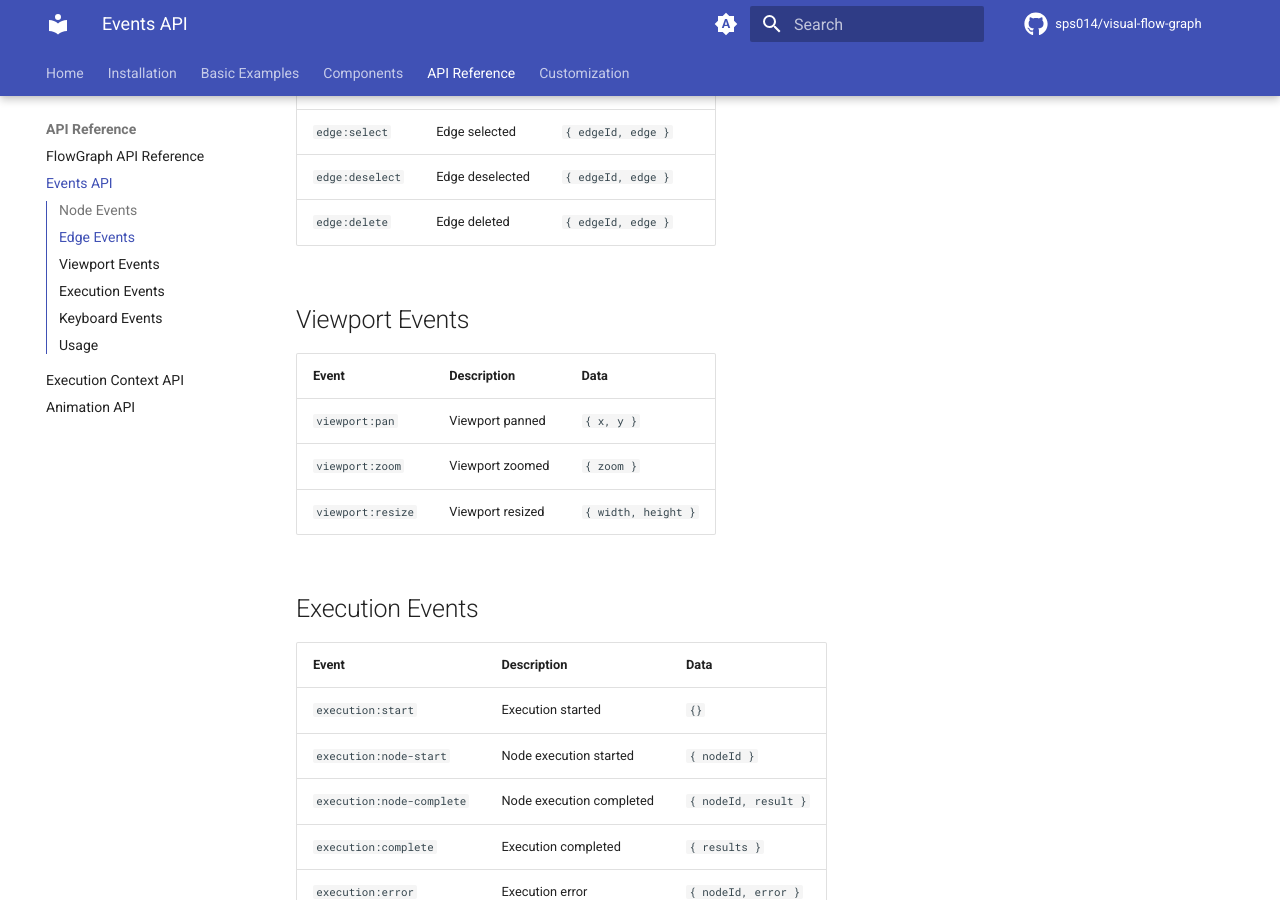
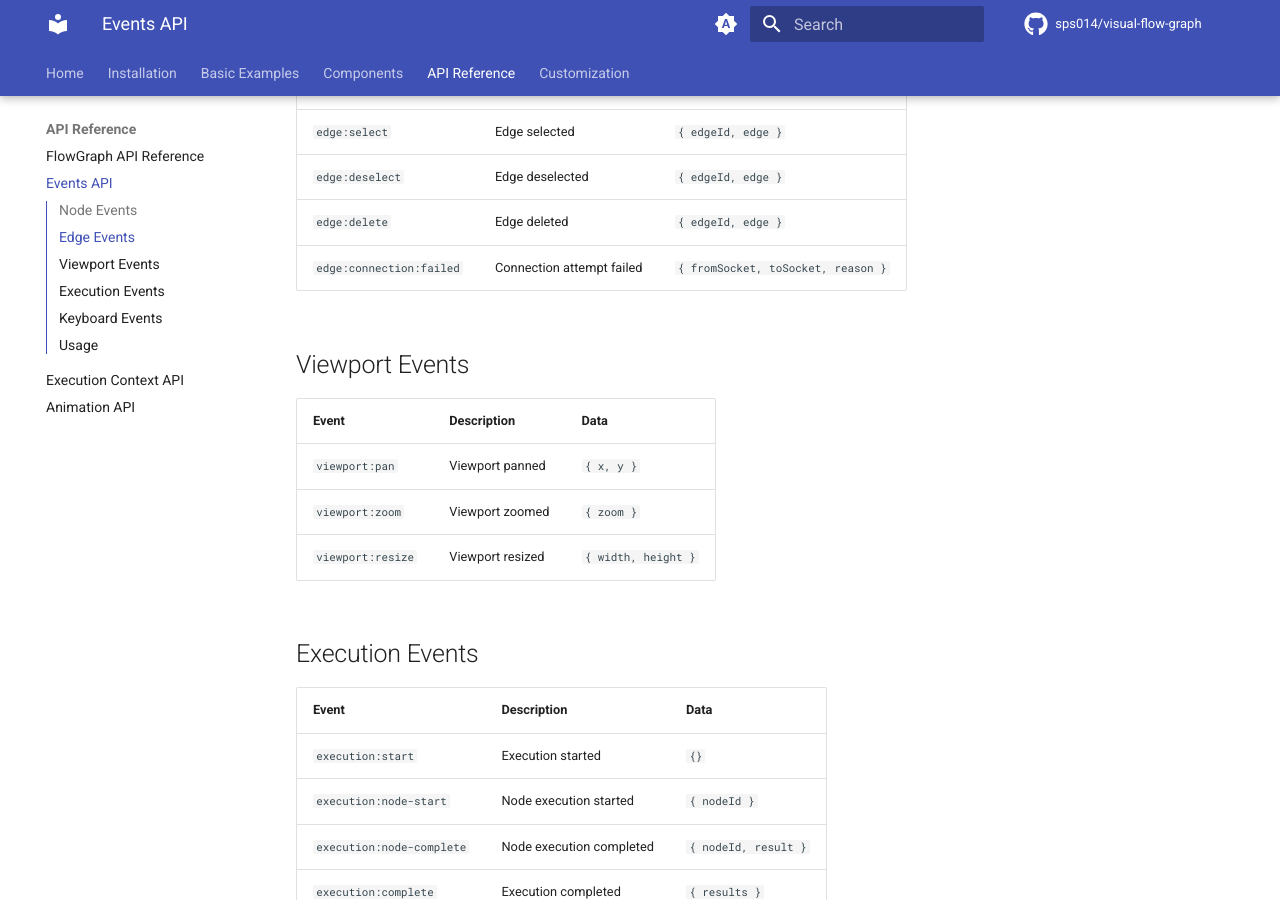
Before and after one commit to sps014/visual-flow-graph, an MkDocs documentation site: the page built from docs/api/events.md, in a window 1280 px wide and 900 px high, scrolled down 707 px. Built offline with MkDocs 1.6.1 and Material for MkDocs 9.7.7, drawn with Linux system fonts in a browser that asks for light colours; comment, search, counter and statistics services are not loaded; the version menu is left out.

Commit message:
Update events.md

```diff
--- a/docs/api/events.md
+++ b/docs/api/events.md
@@ -20,6 +20,7 @@ FlowGraph emits events for all user interactions and state changes.
 | `edge:select` | Edge selected | `{ edgeId, edge }` |
 | `edge:deselect` | Edge deselected | `{ edgeId, edge }` |
 | `edge:delete` | Edge deleted | `{ edgeId, edge }` |
+| `edge:connection:failed` | Connection attempt failed | `{ fromSocket, toSocket, reason }` |
 
 ## Viewport Events
 
```
